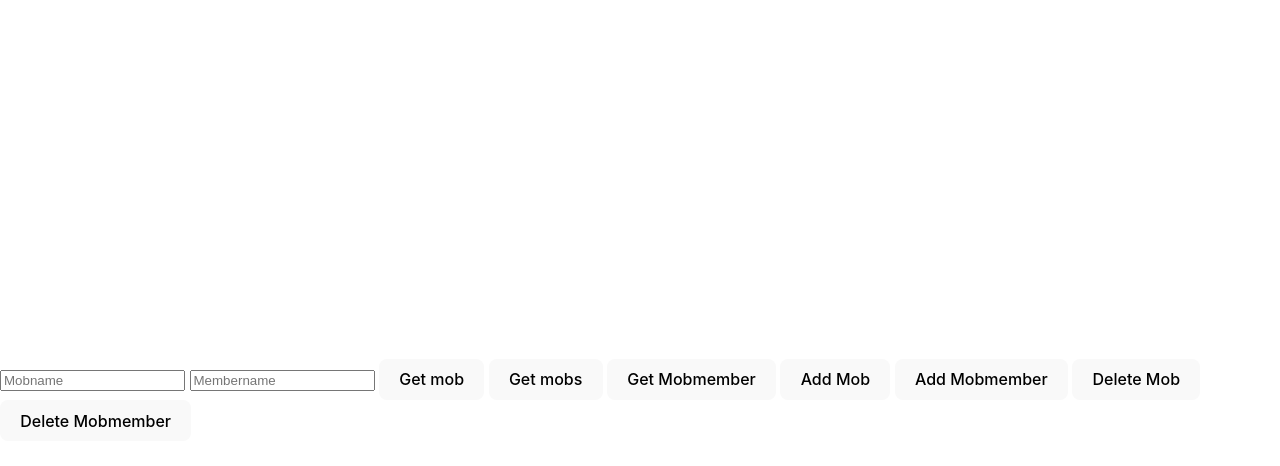
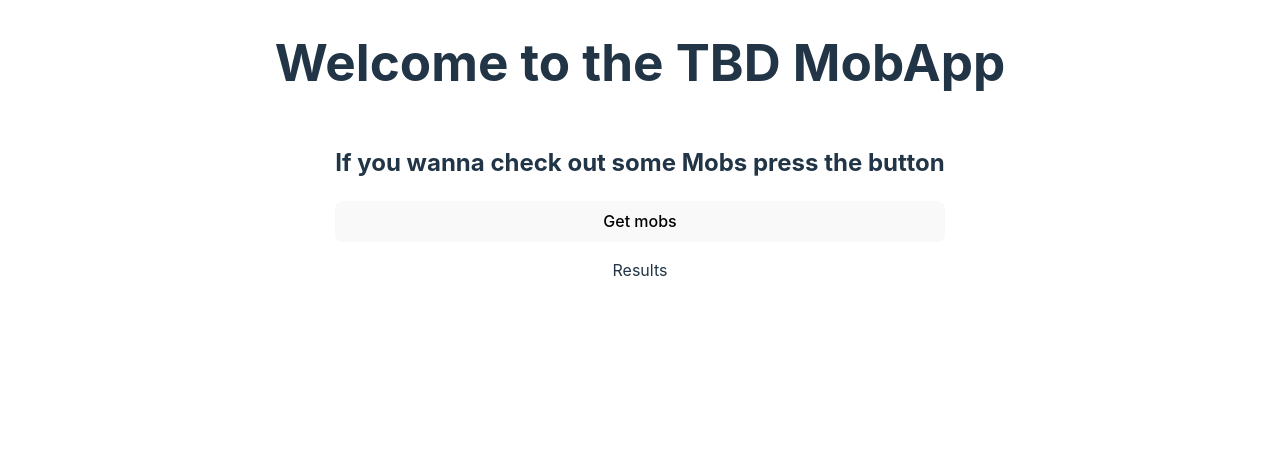
Before and after one commit to TBD-salt-23/lab-mobster-123, a website built with Vite: page index.html in a window 1280 px wide. Built offline with nearby package versions, Linux system fonts and the light colour scheme.

Commit message:
feat: startin to mod html structure

```diff
--- a/index.html
+++ b/index.html
@@ -4,23 +4,36 @@
     <meta charset="UTF-8" />
     <link rel="icon" type="image/svg+xml" href="/vite.svg" />
     <meta name="viewport" content="width=device-width, initial-scale=1.0" />
-    <title>Vite + TS</title>
+    <title>The TBD MobApp</title>
   </head>
   <body>
+    <header>
+      <h1>Welcome to the TBD MobApp</h1>
+    </header>
     <main>
-      <section>
+      <section class="base-section">
+        <h2>If you wanna check out some Mobs press the button</h2>
+        <div class="get-mobs">
+          <button id="get-mobs">Get mobs</button>
+        </div>
+      </section>
+
+      <!-- <section>
         <input type="text" id="mobtext" placeholder="Mobname" />
         <input type="text" id="membertext" placeholder="Membername" />
         <button id="get-mob">Get mob</button>
-        <button id="get-mobs">Get mobs</button>
         <button id="get-mobmember">Get Mobmember</button>
         <button id="add-mob">Add Mob</button>
         <button id="add-mob-member">Add Mobmember</button>
         <button id="delete-mob">Delete Mob</button>
         <button id="delete-mobmember">Delete Mobmember</button>
+      </section> -->
+
+      <section id="results">
+        <div class="results-container">
+          <p class="res-paragraph">Results</p>
+        </div>
       </section>
-
-      <section id="results"></section>
     </main>
 
     <template> </template>
--- a/src/main.ts
+++ b/src/main.ts
@@ -9,6 +9,7 @@ const createMobMemberBtn = document.querySelector('#add-mob-member');
 const getMobMemberBtn = document.querySelector('#get-mobmember');
 const deleteMobBtn = document.querySelector('#delete-mob');
 const deleteMobMemberBtn = document.querySelector('#delete-mobmember');
+const resultParagraph = <HTMLElement>document.querySelector('.res-paragraph');
 
 const fetchMobs = async () => {
   const mobs = (
@@ -17,6 +18,12 @@ const fetchMobs = async () => {
       url: baseUrl + 'mobs',
     })
   ).data;
+
+  if (mobs.length === 0) {
+    resultParagraph.textContent = "Hey it would seem like there are no mobs. Maybe add some?";
+  } else {
+    resultParagraph.textContent = mobs;
+  }
 
   console.log(mobs);
 };
@@ -28,6 +35,7 @@ const fetchMob = async (id: string) => {
       url: `${baseUrl}mobs/${id}`,
     })
   ).data;
+  document.body.append(mob);
   console.log(mob);
 };
 
@@ -47,6 +55,7 @@ const fetchMobMember = async (mobId: string, memberId: string) => {
     method: 'get',
     url: `${baseUrl}mobs/${mobId}/${memberId}`
   })).data;
+  document.body.append(mobMember);
   console.log(mobMember);
 };
 
--- a/src/style.css
+++ b/src/style.css
@@ -14,18 +14,10 @@
   -webkit-text-size-adjust: 100%;
 }
 
-a {
-  font-weight: 500;
-  color: #646cff;
-  text-decoration: inherit;
-}
-a:hover {
-  color: #535bf2;
-}
-
 body {
   margin: 0;
   display: flex;
+  flex-direction: column;
   place-items: center;
   min-width: 320px;
   min-height: 100vh;
@@ -36,32 +28,22 @@ h1 {
   line-height: 1.1;
 }
 
-#app {
-  max-width: 1280px;
-  margin: 0 auto;
-  padding: 2rem;
-  text-align: center;
+.base-section {}
+
+.get-mobs {
+  display: flex;
+  flex-direction: column;
 }
 
-.logo {
-  height: 6em;
-  padding: 1.5em;
-  will-change: filter;
-  transition: filter 300ms;
-}
-.logo:hover {
-  filter: drop-shadow(0 0 2em #646cffaa);
-}
-.logo.vanilla:hover {
-  filter: drop-shadow(0 0 2em #3178c6aa);
+#results {
+  display: flex;
+  flex-direction: column;
 }
 
-.card {
-  padding: 2em;
-}
-
-.read-the-docs {
-  color: #888;
+.results-container {
+  display: flex;
+  flex-direction: column;
+  align-items: center;
 }
 
 button {
@@ -75,9 +57,11 @@ button {
   cursor: pointer;
   transition: border-color 0.25s;
 }
+
 button:hover {
   border-color: #646cff;
 }
+
 button:focus,
 button:focus-visible {
   outline: 4px auto -webkit-focus-ring-color;
@@ -88,9 +72,11 @@ button:focus-visible {
     color: #213547;
     background-color: #ffffff;
   }
+
   a:hover {
     color: #747bff;
   }
+
   button {
     background-color: #f9f9f9;
   }
```
